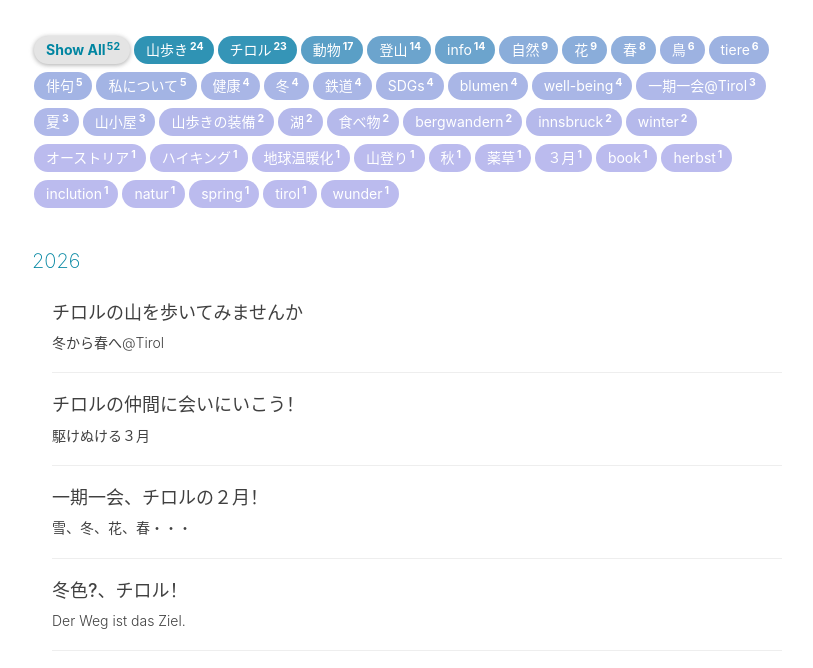
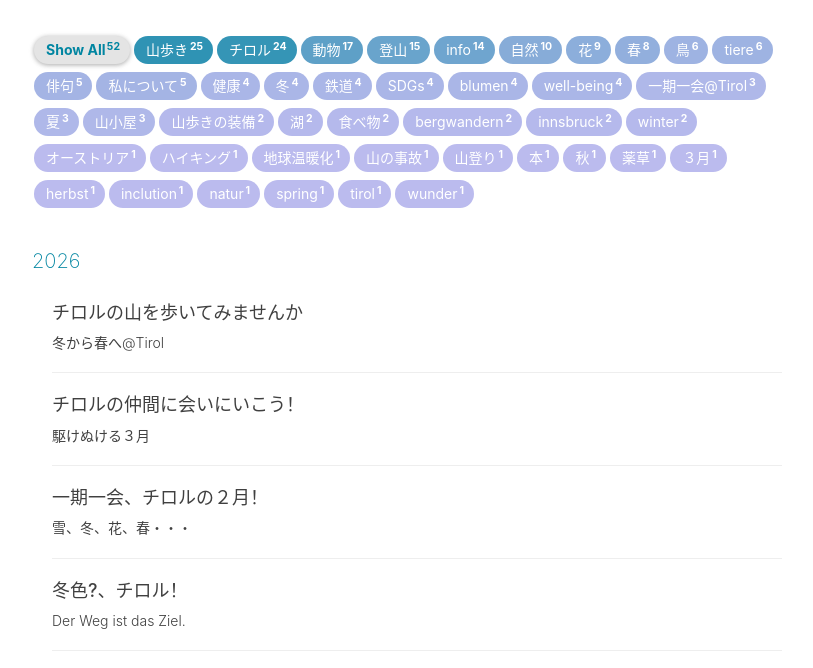
Before and after one commit to yamayagi/yamayagi.github.io, a Jekyll site: the page built from _pages/archive.html, in a window 1280 px wide and 900 px high, cut to the strip 232-900 px from the top of the window. Shown: the whole strip, without its empty margins (233-1046 px from the left). Built offline with Jekyll 4.4.1, drawn with Linux system fonts in a browser that asks for light colours; nearby versions of some CDN libraries; comment, search, counter and statistics services are not loaded.

Commit message:
Update 2024-12-14-buch.md

```diff
--- a/_posts/2024-12-14-buch.md
+++ b/_posts/2024-12-14-buch.md
@@ -1,7 +1,7 @@
 ---
 title: ヘルマン・ブール
 subtitle: Hermann Buhl
-tags: [book]
+tags: [チロル,本,自然,登山,山歩き,山の事故]
 ---
 
 # ヘルマン・ブール （Hermann　Buhl）　生誕１００年
```
